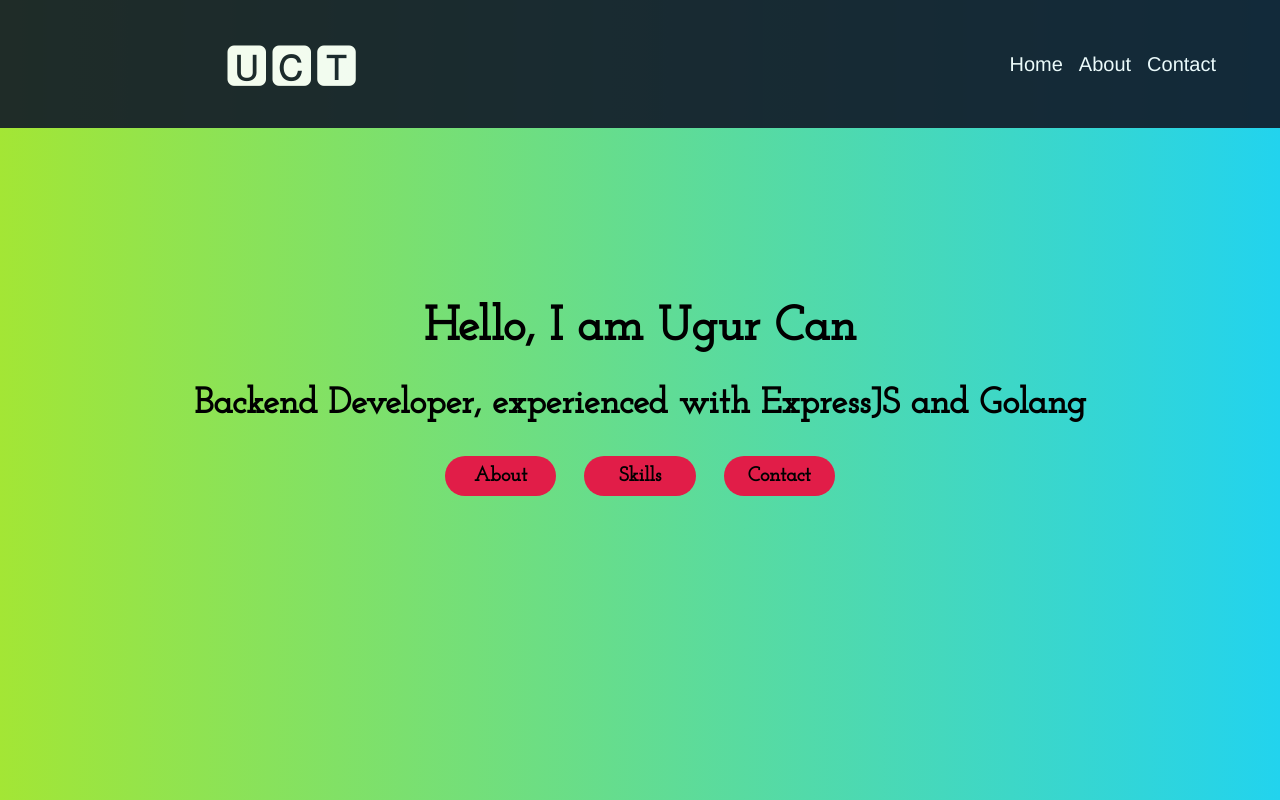
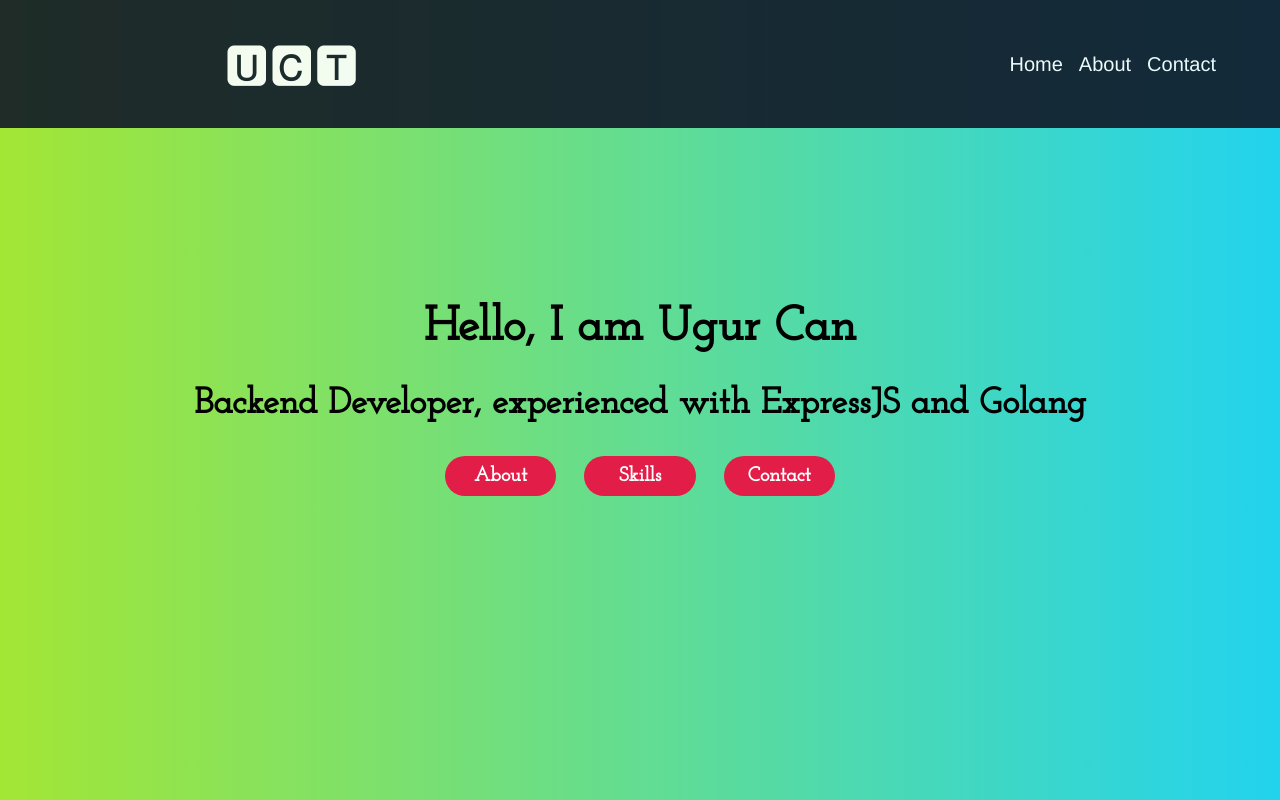
Before and after one commit to UgurCanTiryaki/Ugur-Web, a Vue app: page / in a window 1280 px wide. Shown: the top 800 px of the page. Built offline with nearby package versions, Linux system fonts and the light colour scheme.

Commit message:
Add text white styling to home button component

```diff
--- a/src/components/HomeButton.vue
+++ b/src/components/HomeButton.vue
@@ -8,6 +8,7 @@
       rounded-3xl
       bg-rose-600
       hover:bg-rose-800
+      text-white
     "
     :to="buttonLink"
   >
```
